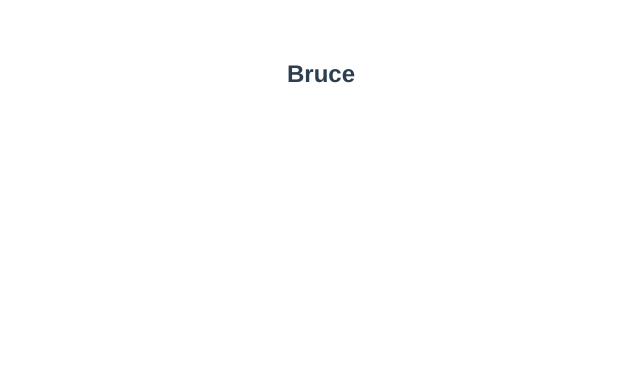
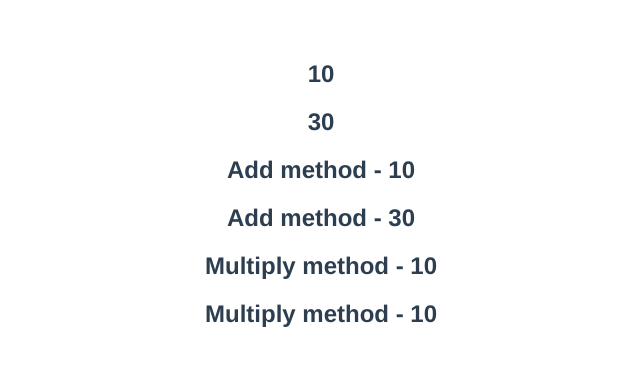
Before and after one commit to Omaralabdullah051/core-fundamentals-in-vue, a Vue app: page / in a window 1280 px wide. Shown: the top 366 px of the page, without its empty margins (319-959 px from the left). Built offline with nearby package versions, Linux system fonts and the light colour scheme.

Commit message:
added methods

```diff
--- a/src/App.vue
+++ b/src/App.vue
@@ -1,7 +1,10 @@
 <template>
-   <template v-for="name in names" :key="name">
-    <h2 v-if="name === 'Bruce'">{{name}}</h2>
-   </template>
+  <h2>{{2 + 3 + 5}}</h2>
+  <h2>{{5 + 10 + 15}}</h2>
+  <h2>Add method - {{add(2, 3, 5)}}</h2>
+  <h2>Add method - {{add(5, 10, 15)}}</h2>
+  <h2>Multiply method - {{multiply(2)}}</h2>
+  <h2>Multiply method - {{multiply(baseValue)}}</h2>
 </template>
 
 <script>
@@ -9,7 +12,16 @@
   name: 'App',
   data(){
     return{
-       names: ['Bruce', 'Clark', 'Michell'],
+     baseMultiplier: 5,
+     baseValue: 2
+    }
+  },
+  methods: {
+    add(a, b, c){
+      return a + b + c;
+    },
+    multiply(num){
+      return num * this.baseMultiplier;
     }
   }
 }
```
